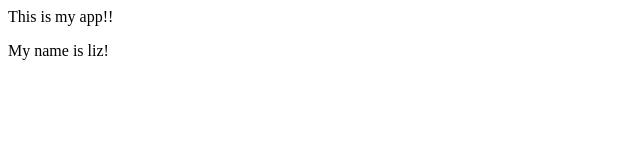
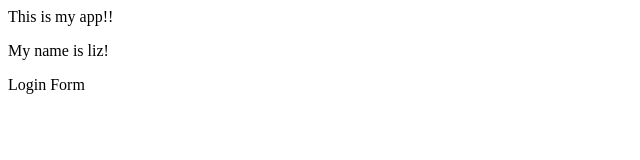
Before and after one commit to jeukengl/Udemy, a plain HTML site: page index.html in a window 1280 px wide. Shown: the full height of the page, 0-640 px from the left. Drawn offline with Linux system fonts and the light colour scheme.

Commit message:
login form

```diff
--- a/index.html
+++ b/index.html
@@ -7,5 +7,7 @@
 
 		<p> My name is liz!</p>
 
+		Login Form
+
 	</body>
 </html>
```
Also changed, not shown: login.html (added, +1 -0 lines), log.txt (added).
